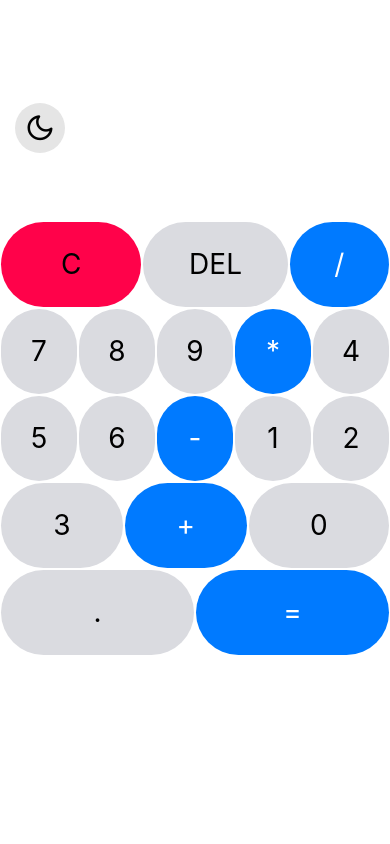
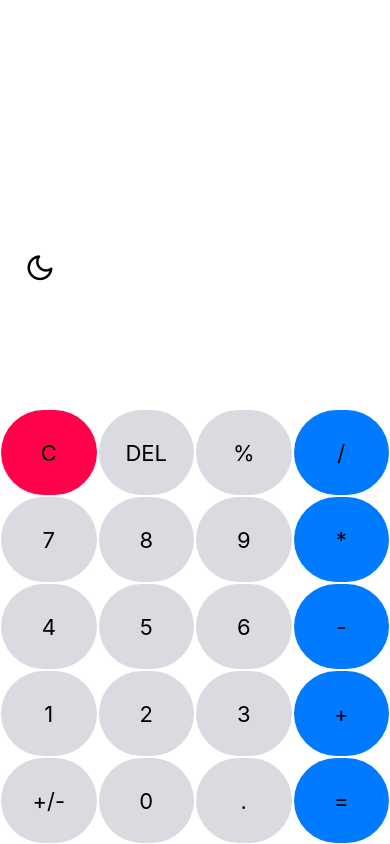
Before and after one commit to AD757/Calculator-ReactNative, a React Native app: screen / in a window 390 px wide. Built offline with nearby package versions, Linux system fonts and the light colour scheme.

Commit message:
Update App.js
refactored and cleaner code, added "+/-" operator.

```diff
--- a/App.js
+++ b/App.js
@@ -1,150 +1,223 @@
-import React from 'react';
-import { StyleSheet, Text, View, TouchableOpacity, StatusBar, ScrollView } from 'react-native';
-import { useState } from 'react';
+import React, { useState } from 'react';
+import { StyleSheet, Text, View, TouchableOpacity, Alert, StatusBar } from 'react-native';
 import { Feather } from '@expo/vector-icons';
 
 export default function App() {
-  const [darkMode, setDarkMode] = useState(false);
-  const [currentNumber, setCurrentNumber] = useState('');
-  const [lastNumber, setLastNumber] = useState('');
-  const buttons = ['C', 'DEL', '/', 7, 8, 9, '*', 4, 5, 6, '-', 1, 2, 3, '+', 0, '.', '=']
+
+    const [ lastNumber, setLastNumber ] = useState();
+    const [ currentNumber, setCurrentNumber ] = useState('');
+    const [ darkMode, setDarkMode ] = useState(true);
+    const operators = [ "C", "DEL", "%", "/", 7, 8, 9, "*", 4, 5, 6, "-", 1, 2, 3, "+", "+/-", 0, ".", "=" ];
 
 
+       const styles = StyleSheet.create({
+      main: {
+        flex: 1,
+        display: 'flex',
+      },
+
+      resultContainer: {
+        backgroundColor: darkMode ? 'white' : 'black',
+        flex: 2,
+        maxWidth: '100%',
+        alignItems: 'flex-end',
+        justifyContent: 'flex-end',
+      },
+
+      themeTouchable : {
+        justifyContent: "flex-end",
+        alignSelf: "flex-start",
+        marginLeft: 15,
+      },
+
+      theme: {
+        color: darkMode ? "#000" : "#FFF",
+        width: 50,
+        height: 50,
+        borderRadius: 40,
+        bottom: "5%",
+        textAlign: "center",
+        textAlignVertical: "center"
+      },
+
+      textContainer: {
+        minHeight: 105,
+        justifyContent: "flex-end"
+      },
+
+      textHistory: {
+        color: darkMode ? "#000" : "#FFF",
+        fontSize: 20,
+        paddingRight: 15,
+        alignSelf: "flex-end",
+      },
+
+      textResult: {
+        color: darkMode ? "#000" : "#FFF",
+        fontSize: 26,
+        paddingRight: 15,
+        alignSelf: "flex-end",
+
+      },
+
+      operatorContainer: {
+        backgroundColor: darkMode ? "#FFF" : "#000",
+        flexDirection: 'row',
+        flexWrap: 'wrap',
+      },
+
+      operators: {
+        flex: 2,
+        minHeight: 85,
+        minWidth: 81,
+        alignItems: "center",
+        justifyContent: "center",
+        borderRadius: 50,
+        margin: 1,
+      },
+
+      operatorsText: {
+        color: darkMode ?  "#000" : "#FFF",
+        fontSize: 22,
+      }
+    });
 
 
-  function calculator() {
-    const operator = currentNumber[currentNumber.length-1];
-    if(operator === '/', operator === '*', operator === '-', operator === '+', operator === '.') {
-      setCurrentNumber(currentNumber)
-      return
+    function handleButtonPress(buttonPressed){
+      if(buttonPressed == "+" || buttonPressed == "-" || buttonPressed == "*" || buttonPressed == "/"){
+
+        if(currentNumber.toString().indexOf("+") == -1 && currentNumber.toString().indexOf("-") == -1 && currentNumber.toString().indexOf("*") == -1 && currentNumber.toString().indexOf("/") == -1){
+          setCurrentNumber(currentNumber + " " + buttonPressed + " ");
+          return;
+        }else{
+          const newNumberCurrent = currentNumber.toString().substring(0, currentNumber.length - 3);
+          setCurrentNumber('');
+          setCurrentNumber(newNumberCurrent + " " + buttonPressed + " ");
+          return;
+        }
+      }
+
+      switch(buttonPressed){
+        case 'C':
+          setLastNumber('');
+          setCurrentNumber('');
+        return;
+        case 'DEL':
+          setCurrentNumber(currentNumber.slice(0, -1));
+        return;
+        case '=':
+          setLastNumber(currentNumber + "=");
+          calculate()
+        return;
+        case '+/-':
+          var change = currentNumber * -1;
+          isNaN(change) ? Alert.alert("Invalid Format") : setCurrentNumber(change);
+        return;
+        case '%':
+          var change = currentNumber / 100;
+          isNaN(change) ? Alert.alert("Invalid Format") : setCurrentNumber(change);
+        return;
+      }
+
+     setCurrentNumber(currentNumber + buttonPressed);
     }
-    else {
-      let result = eval(currentNumber).toString();
-      setCurrentNumber(result)
-      return
+
+    function calculate(){
+
+     const splitNumbers = currentNumber.toString().split(" ");
+     const firstNumber = parseFloat(splitNumbers[0]);
+     const secondNumber = parseFloat(splitNumbers[2]);
+     const operation = splitNumbers[1];
+
+      if(!isNaN(secondNumber)){
+        switch(operation){
+          case '+':
+            var result = firstNumber + secondNumber;
+            setCurrentNumber(result);
+          return;
+          case '-':
+            var result = firstNumber - secondNumber;
+            setCurrentNumber(result);
+          return;
+          case '*':
+            var result = firstNumber * secondNumber;
+            setCurrentNumber(result);
+          return;
+          case '/':
+            var result = firstNumber / secondNumber;
+            setCurrentNumber(result);
+          return;
+          default:
+            setLastNumber('');
+            setCurrentNumber('');
+          return;
+        }
+      }else{
+        Alert.alert("Invalid format");
+      }
     }
-  }
 
-  function handleInput(buttonPressed) {
-    if(buttonPressed  === '+' || buttonPressed === '-' || buttonPressed === '*' || buttonPressed === '/') {
-      setCurrentNumber(currentNumber + buttonPressed)
-      return
-    }
-    else if (buttonPressed === 1 || buttonPressed === 2 || buttonPressed === 3 || buttonPressed === 4 || buttonPressed === 5 ||
-            buttonPressed === 6 || buttonPressed === 7 || buttonPressed === 8 || buttonPressed === 9 || buttonPressed === 0 || buttonPressed === '.' ) {
-    }
-    switch(buttonPressed) {
-      case 'DEL':
-        setCurrentNumber(currentNumber.substring(0, (currentNumber.length - 1)))
-        return
-      case 'C':
-        setLastNumber('')
-        setCurrentNumber('')
-        return
-      case '=':
-        setLastNumber(currentNumber + '=')
-        calculator()
-        return
-    }
-    setCurrentNumber(currentNumber + buttonPressed)
-  }
+  return (
+    <View style={styles.main}>
+     <StatusBar barStyle={darkMode ? 'dark-content' : 'light-content'} />
+      <View
+        style={styles.resultContainer}>
+        <TouchableOpacity style={styles.themeTouchable}>
+          <Feather onPress={
+            () => {
+              darkMode === true ?
+                setDarkMode (false)
+              :
+                setDarkMode(true)
+            }}
+            style={styles.theme}
+            name={darkMode === true ? "moon" : "sun"}
+            size={30}
+          />
+        </TouchableOpacity>
 
-  const styles = StyleSheet.create({
-    results: {
-      backgroundColor: darkMode ? '#121212' : '#FFF',
-      maxWidth: '100%',
-      minHeight: '35%',
-      alignItems: 'flex-end',
-      justifyContent: 'flex-end',
-      aspectRatio: 4 / 2,
-    },
-    resultText: {
-      color: darkMode ? '#FFF' : '#000',
-      maxHeight: 45,
-      margin: 15,
-      fontSize: 35,
-    },
-    historyText: {
-      color: darkMode ? '#FFF' : '#000',
-      fontSize: 28,
-      marginRight: 10,
-      alignSelf: 'flex-end',
-    },
-    themeButton: {
-      backgroundColor: darkMode ? '#FFF' : '#E5E5E5',
-      alignSelf: 'flex-start',
-      bottom: '10%',
-      margin: 15,
-      alignItems: 'center',
-      justifyContent: 'center',
-      width: 50,
-      height: 50,
-      borderRadius: 25,
-    },
-    buttons: {
-      backgroundColor: darkMode ? '#121212' : '#FFF',
-      flexDirection: 'row',
-      flexWrap: 'wrap',
-      display: 'flex',
-    },
-    button: {
-      backgroundColor: darkMode ? '#121212' : '#FFF',
-      alignItems: 'center',
-      justifyContent: 'center',
-      display: 'flex',
-      minWidth: 75,
-      minHeight: 85,
-      flex: 2,
-      margin: 1,
-      borderRadius: 50,
-    },
-    textButton: {
-      color: darkMode ? '#FFF' : '#000',
-      fontSize: 28,
-    }
-  })
+        <View style={styles.textContainer}>
+          <Text style={styles.textHistory}>
+            {lastNumber}
+          </Text>
+          <Text style={styles.textResult}>
+            {currentNumber}
+          </Text>
 
-  return(
-    <ScrollView>
-    <View style={{flex: 1}}>
-      <View style={styles.results}>
-      <StatusBar barStyle={darkMode ? 'light-content' : 'dark-content'} />
-        <TouchableOpacity style={styles.themeButton}>
-          <Feather name={darkMode ? 'sun' : 'moon'} size={30} color={darkMode ? 'black' : 'black' } onPress={() => darkMode ? setDarkMode(false) : setDarkMode(true)}/>
-        </TouchableOpacity>
-        <Text style={styles.historyText}>{lastNumber}</Text>
-        <Text style={styles.resultText}>{currentNumber}</Text>
+        </View>
       </View>
 
-      <View style={styles.buttons}>
-        {buttons.map((button) =>
-          button === '=' || button === '/' || button === '*' || button === '-' || button === '+' ?
-          <TouchableOpacity key={button} style={[styles.button, {backgroundColor: '#007AFF'} ]} onPress={() => handleInput(button)}>
-            <Text style={[styles.textButton, {color: 'white', fontSize: 28} ]}>{button}</Text>
-          </TouchableOpacity>
-          :
-          button === 0 ?
-          <TouchableOpacity key={button} style={[styles.button, {backgroundColor: typeof(button) === 'number' ? darkMode ? '#282828' : '#DADBE0' : darkMode === true ? '#414853' : '#ededed', minWidth: '36%'} ]} onPress={() => handleInput(button)}>
-            <Text style={styles.textButton}>{button}</Text>
-          </TouchableOpacity>
-          :
-          button === '.' || button === 'DEL' ?
-          <TouchableOpacity key={button} style={[styles.button, {backgroundColor: button === ',' ? darkMode ? '#282828' : '#DADBE0' : darkMode === true ? '#282828' : '#DADBE0', minWidth: '37%'} ]} onPress={() => handleInput(button)}>
-            <Text style={styles.textButton}>{button}</Text>
-          </TouchableOpacity>
-          :
-          button === 'C' ?
-          <TouchableOpacity key={button} style={[styles.button, {backgroundColor: typeof(button) === 'number' ? darkMode ? '#282828' : '#FFF' : darkMode === true ? '#FF024A' : '#FF024A', minWidth: '36%'} ]} onPress={() => handleInput(button)}>
-            <Text style={styles.textButton}>{button}</Text>
-          </TouchableOpacity>
-          :
-          <TouchableOpacity key={button} style={[styles.button, {backgroundColor: typeof(button) === 'number' ? darkMode ? '#282828' : '#DADBE0' : darkMode === true ? '#414853' : '#ededed' } ]} onPress={() => handleInput(button)}>
-            <Text style={styles.textButton}>{button}</Text>
-          </TouchableOpacity>
-        )}
+      <View style={styles.operatorContainer}>
+
+          {
+            operators.map((char) => (
+               (char) === 'C' ?
+                <TouchableOpacity
+                  key={char}
+                  style={[styles.operators, {backgroundColor: darkMode ? '#FF024A' : '#FF024A'}]}
+                  onPress={() => handleButtonPress(char)}
+                >
+                  <Text style={styles.operatorsText}>{char}</Text>
+                </TouchableOpacity>
+              :
+                <TouchableOpacity
+                  key={char}
+                  style={[styles.operators, {
+                    backgroundColor: typeof(char) === 'number'  || (char) === 'DEL'  || (char) === '%' || (char) === '+/-' || (char) === '.'  ?
+                      darkMode ? '#DADBE0' : '#282828'
+                      :
+                      darkMode ? '#007AFF' : '#007AFF'
+
+                  }]}
+                  onPress={() => handleButtonPress(char)}
+                >
+                  <Text style={styles.operatorsText}>{char}</Text>
+                </TouchableOpacity>
+
+            ))
+          }
 
       </View>
     </View>
-    </ScrollView>
-  );
+    );
 }
```
